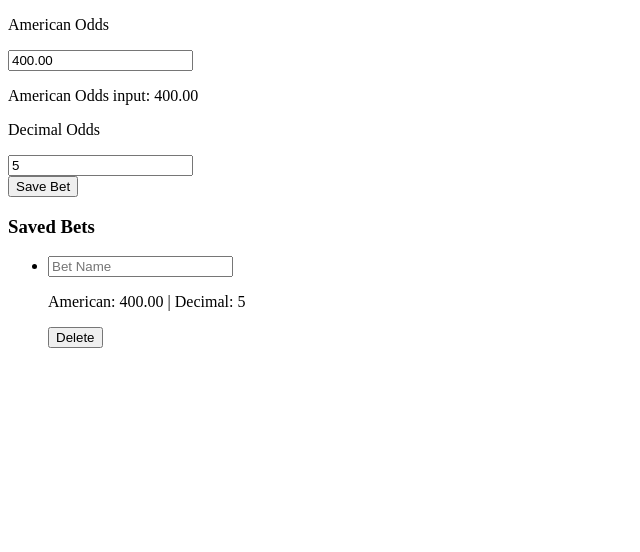
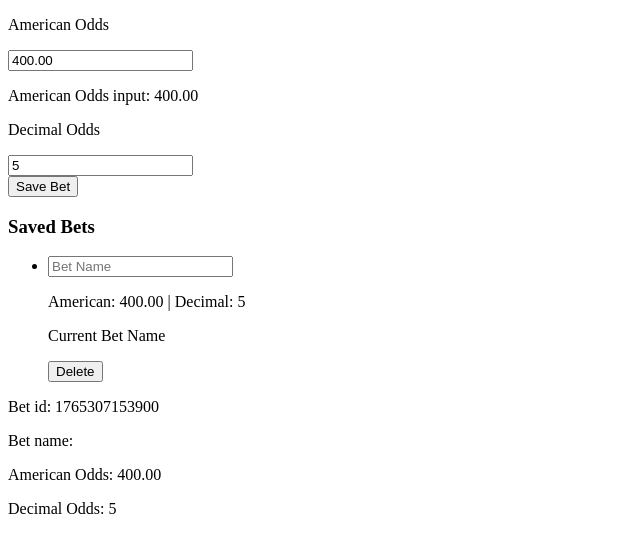
Before and after one commit to HumbertoMelean/betting-odds-toolkit, a React (Vite) app: page / in a window 1280 px wide. Both pictures are taken after typing "5", "5" into the empty fields and a click on the button "Save Bet". Shown: the top 552 px of the page, without its empty margins (0-640 px from the left). Built offline with nearby package versions, Linux system fonts and the light colour scheme.

Commit message:
Add bet name input to saved bets and update state management

```diff
--- a/src/App.jsx
+++ b/src/App.jsx
@@ -4,6 +4,7 @@ function App() {
   const [americanOdds, setAmericanOdds] = useState("");
   const [decimalOdds, setDecimalOdds] = useState("");
   const [savedBets, setSavedBets] = useState([]);
+  const [betName, setBetName] = useState("");
 
   //conversion functions
   function convertAmericanToDecimal(americanOdds) {
@@ -66,6 +67,7 @@ function App() {
         onClick={() => {
           const newBet = {
             id: Date.now(),
+            name: "",
             american: americanOdds,
             decimal: decimalOdds,
           };
@@ -80,14 +82,29 @@ function App() {
       <ul>
         {savedBets.map((bet) => (
           <li key={bet.id}>
-            <input placeholder="Bet Name" />
+            <input
+              placeholder="Bet Name"
+              value={betName}
+              onChange={(e) => setBetName(e.target.value)}
+            />
             <p>
               American: {bet.american} | Decimal: {bet.decimal}
             </p>
+            <p>Current Bet Name {betName}</p>
             <button onClick={() => deleteBet(bet.id)}>Delete</button>
           </li>
         ))}
       </ul>
+      <div>
+        {savedBets.map((bet) => (
+          <>
+            <p>Bet id: {bet.id}</p>
+            <p>Bet name: {bet.name}</p>
+            <p>American Odds: {bet.american}</p>
+            <p>Decimal Odds: {bet.decimal}</p>
+          </>
+        ))}
+      </div>
     </div>
   );
 }
```
